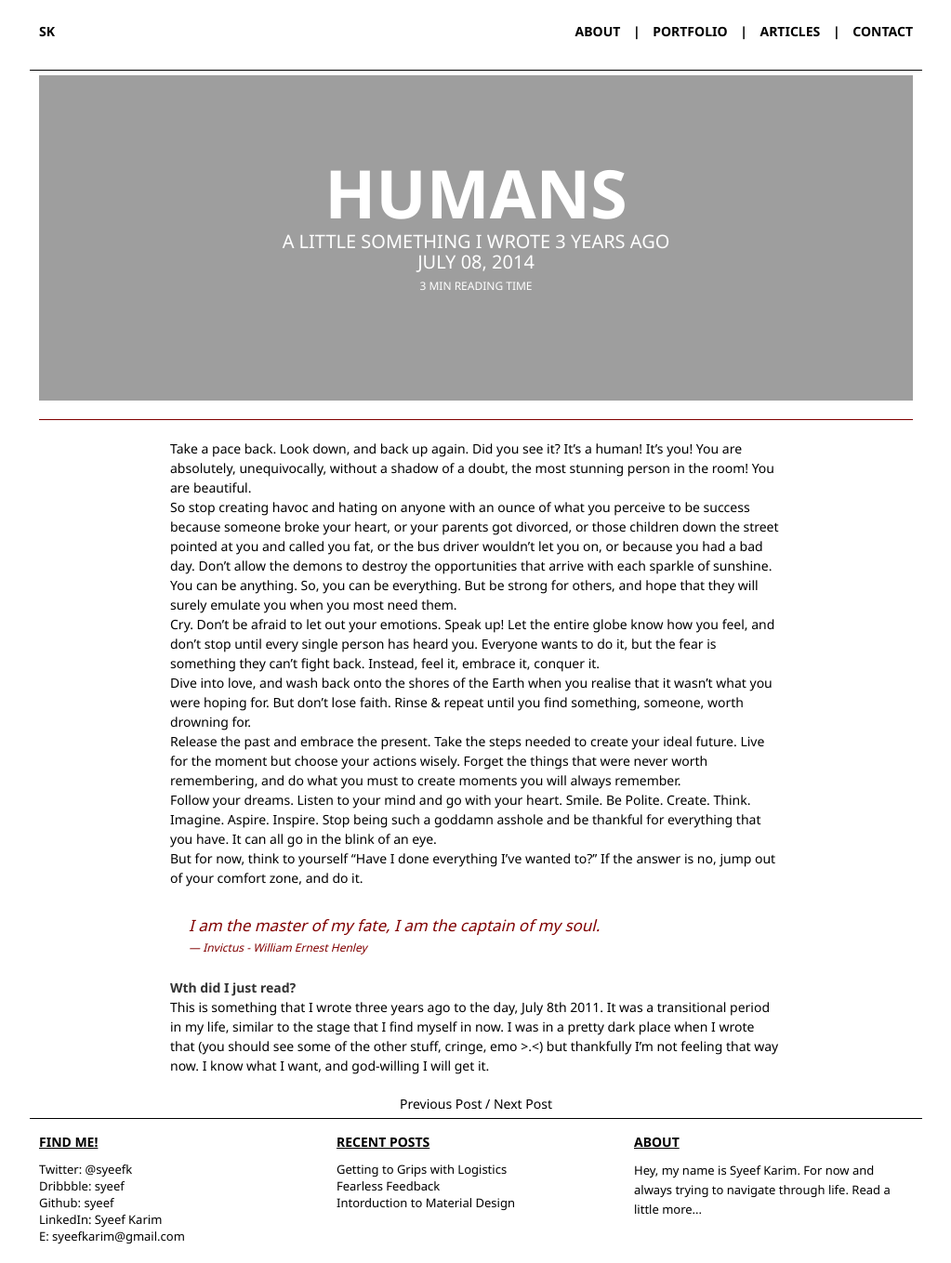
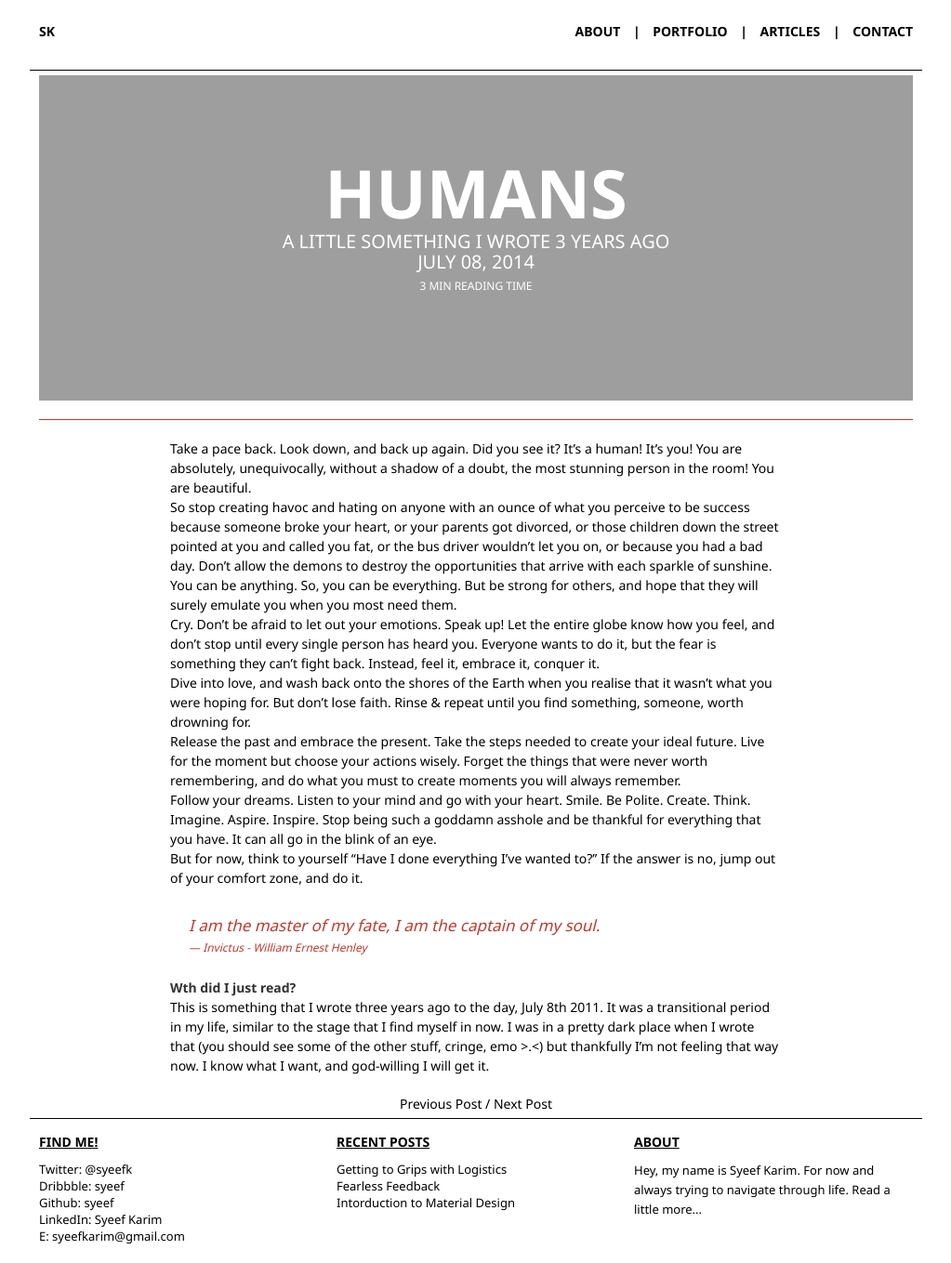
Before and after one commit to syeef/syeefkarim-2016-v0, a Jekyll site: the page built from _posts/2014-07-08-human.md, in a window 1280 px wide. Shown: the whole page at 93% size, without its empty margins (128-1151 px from the left). Built offline with Jekyll 4.4.1, drawn with Linux system fonts in a browser that asks for light colours.

Commit message:
update blockquote to #C0392B

```diff
--- a/stylesheets/base.css
+++ b/stylesheets/base.css
@@ -83,14 +83,14 @@
 	small { font-size: 80%; }
 
 /*	Blockquotes  */
-	blockquote, blockquote p { font-size: 17px; line-height: 24px; color: #800000; font-style: italic; }
+	blockquote, blockquote p { font-size: 17px; line-height: 24px; color: #C0392B; font-style: italic; }
 	blockquote { margin: 0 0 20px; padding: 9px 20px 0 20px;}
-	blockquote cite { display: block; font-size: 12px; color: #800000; }
+	blockquote cite { display: block; font-size: 12px; color: #C0392B; }
 	blockquote cite:before { content: "\2014 \0020"; }
 	blockquote cite a, blockquote cite a:visited, blockquote cite a:visited { color: #555; }
 
 	hr { border: solid #000; border-width: 1px 0 0; clear: both; margin: 5px 0 5px; height: 0; }
-	hr.maroon { border: solid #800000; border-width: 1px 0 0; clear: both; margin: 5px 0 5px; height: 0; }
+	hr.maroon { border: solid #C0392B; border-width: 1px 0 0; clear: both; margin: 5px 0 5px; height: 0; }
 
 
 /* #Links
```
